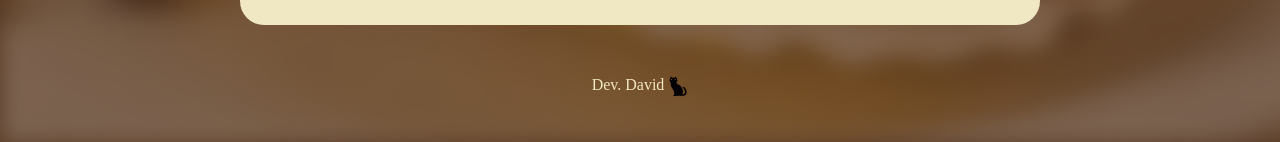
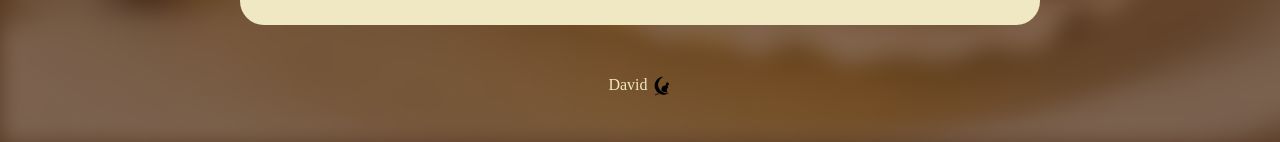
Before and after one commit to D4vidSF/Pagina-receita, a plain HTML site: page index.html in a window 1280 px wide. Shown: the part 1486-1628 px from the top of the page. Drawn offline with Linux system fonts and the light colour scheme; a web font is replaced by a local one.

Commit message:
troca de footer

```diff
--- a/index.html
+++ b/index.html
@@ -49,8 +49,8 @@
     </div>
 
     <footer>
-        Dev. David
-        <img src="assets/gato-preto-malvado.png" alt="Gatinhoo">
+        David
+        <img src="assets/gato-preto.png" alt="Gatinhoo">
     </footer>
 
 </body>
```
Also changed, not shown: assets/gato-preto.png (added).
